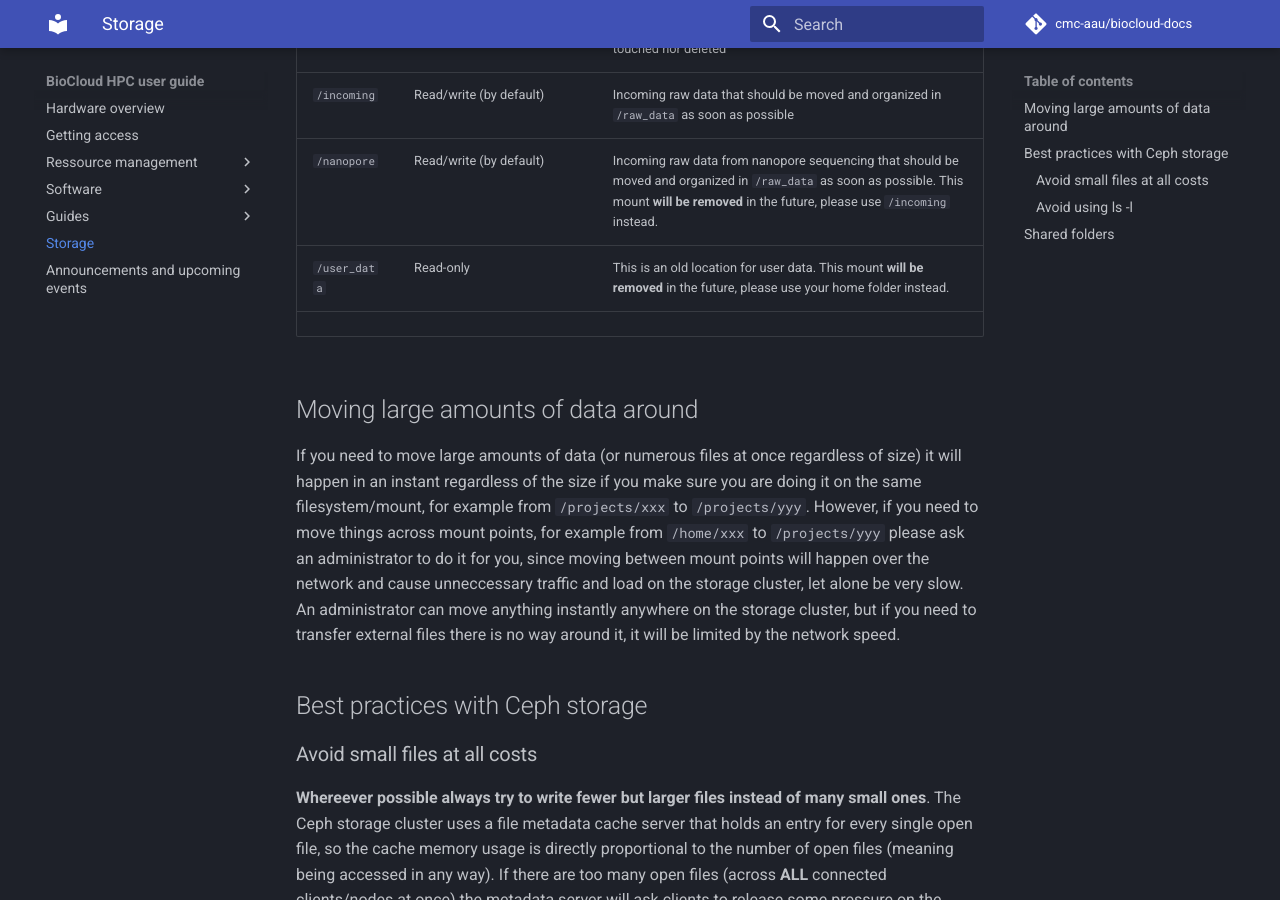
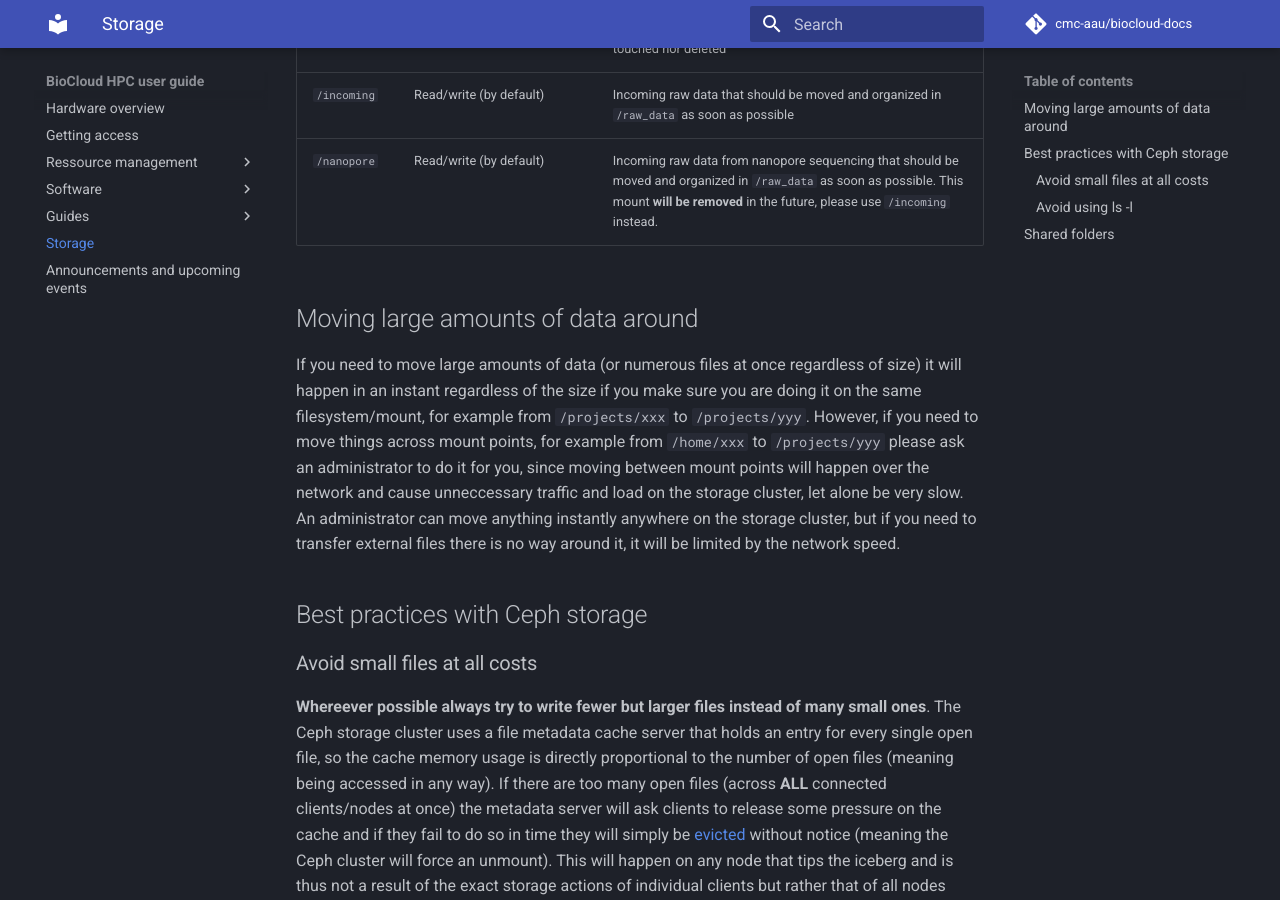
Before and after one commit to cmc-aau/hpc-docs, an MkDocs documentation site: the page built from docs/storage.md, in a window 1280 px wide and 900 px high, scrolled down 653 px. Built offline with MkDocs 1.6.1 and Material for MkDocs 9.7.7, drawn with Linux system fonts in a browser that asks for light colours; comment, search, counter and statistics services are not loaded.

Commit message:
/user_data is no more

```diff
--- a/docs/storage.md
+++ b/docs/storage.md
@@ -9,8 +9,7 @@ All nodes are connected to a Ceph network storage cluster through a few differen
 | `/raw_data` | Mounted read-only | Raw data (mostly from DNA sequencing) that should never be touched nor deleted |
 | `/incoming` | Read/write (by default) | Incoming raw data that should be moved and organized in `/raw_data` as soon as possible |
 | `/nanopore` | Read/write (by default) | Incoming raw data from nanopore sequencing that should be moved and organized in `/raw_data` as soon as possible. This mount **will be removed** in the future, please use `/incoming` instead. |
-| `/user_data` | Read-only | This is an old location for user data. This mount **will be removed** in the future, please use your home folder instead. |
-| | | |
+
 
 ## Moving large amounts of data around
 If you need to move large amounts of data (or numerous files at once regardless of size) it will happen in an instant regardless of the size if you make sure you are doing it on the same filesystem/mount, for example from `/projects/xxx` to `/projects/yyy`. However, if you need to move things across mount points, for example from `/home/xxx` to `/projects/yyy` please ask an administrator to do it for you, since moving between mount points will happen over the network and cause unneccessary traffic and load on the storage cluster, let alone be very slow. An administrator can move anything instantly anywhere on the storage cluster, but if you need to transfer external files there is no way around it, it will be limited by the network speed.
```
